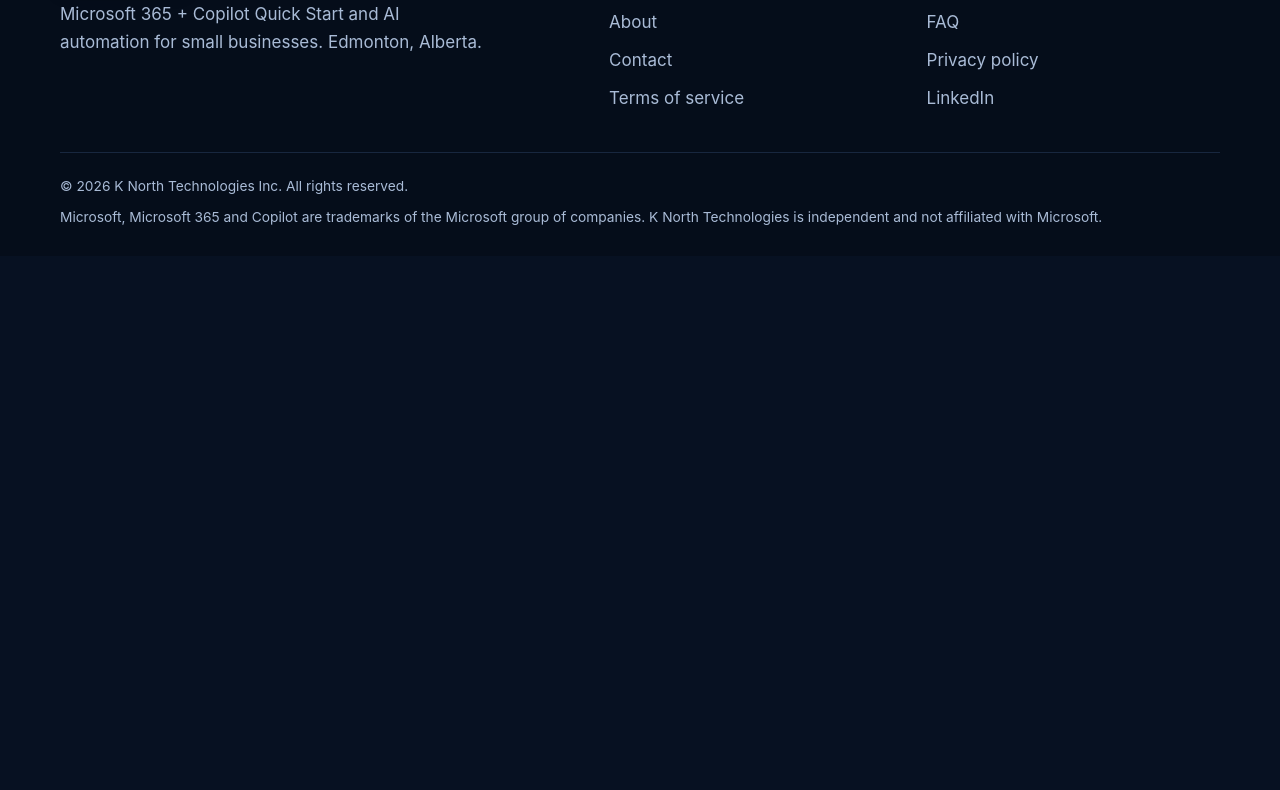
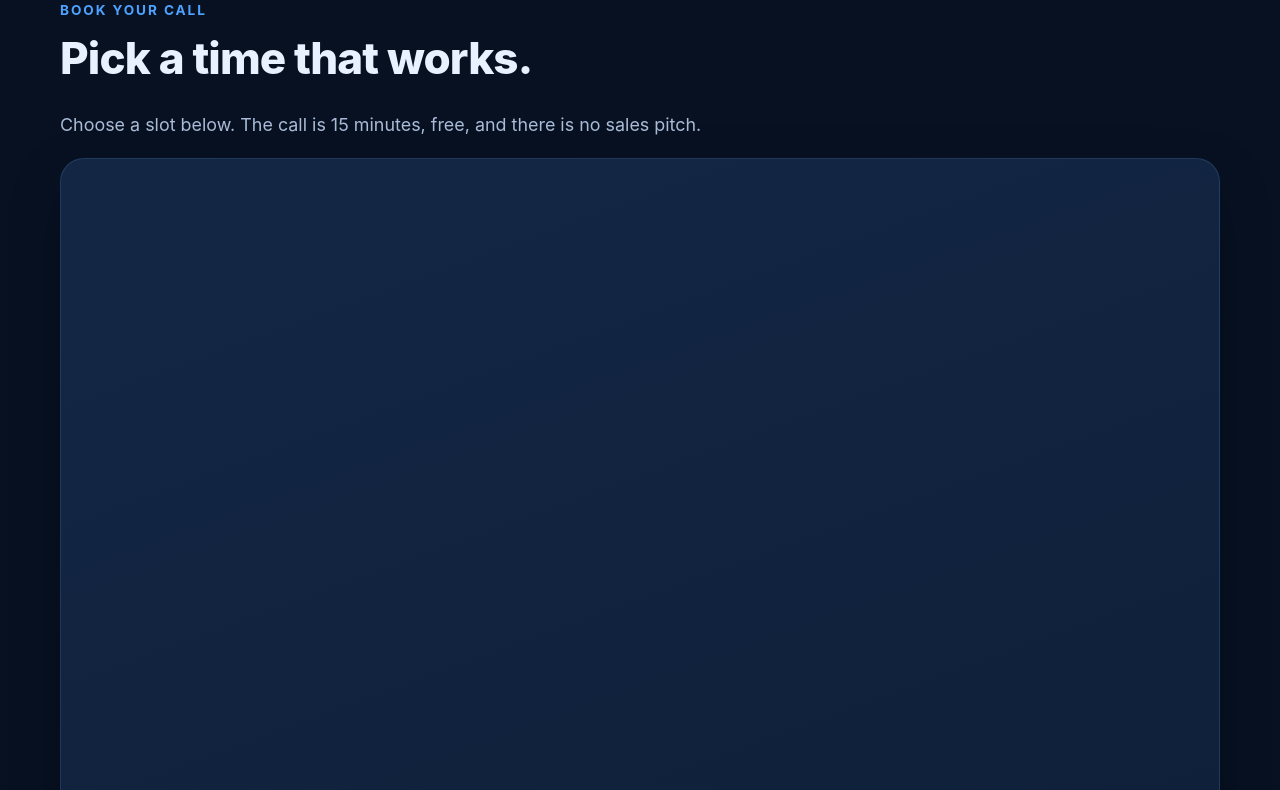
Before and after one commit to keita-linton/knorthtechnologies.ca, a plain HTML site: page contact.html in a window 1280 px wide. Shown: the part 1613-2403 px from the top of the page. Before the commit the page ends 1869 px from the top, so only its background shows below. Drawn offline with Linux system fonts and the light colour scheme; a script that the page names is missing.

Commit message:
Embed Calendly calendar on Contact page

```diff
--- a/contact.html
+++ b/contact.html
@@ -143,6 +143,21 @@
         </div>
       </div>
     </section>
+
+    <!-- BOOKING: Calendly embedded on this page, so visitors book here instead of being sent to calendly.com -->
+    <section class="section" id="book" aria-labelledby="book-title">
+      <div class="container">
+        <p class="kicker reveal">Book your call</p>
+        <h2 id="book-title" class="reveal">Pick a time that works.</h2>
+        <p class="lead-sm reveal">Choose a slot below. The call is 15 minutes, free, and there is no sales pitch.</p>
+        <div class="panel reveal">
+          <!-- Calendly inline widget begin -->
+          <div class="calendly-inline-widget" data-url="https://calendly.com/keita-linton-knorthtechnologies/free-call" style="min-width:320px;height:700px;"></div>
+          <script type="text/javascript" src="https://assets.calendly.com/assets/external/widget.js" async></script>
+          <!-- Calendly inline widget end -->
+        </div>
+      </div>
+    </section>
   </main>
 
   <footer class="site-footer">
```
